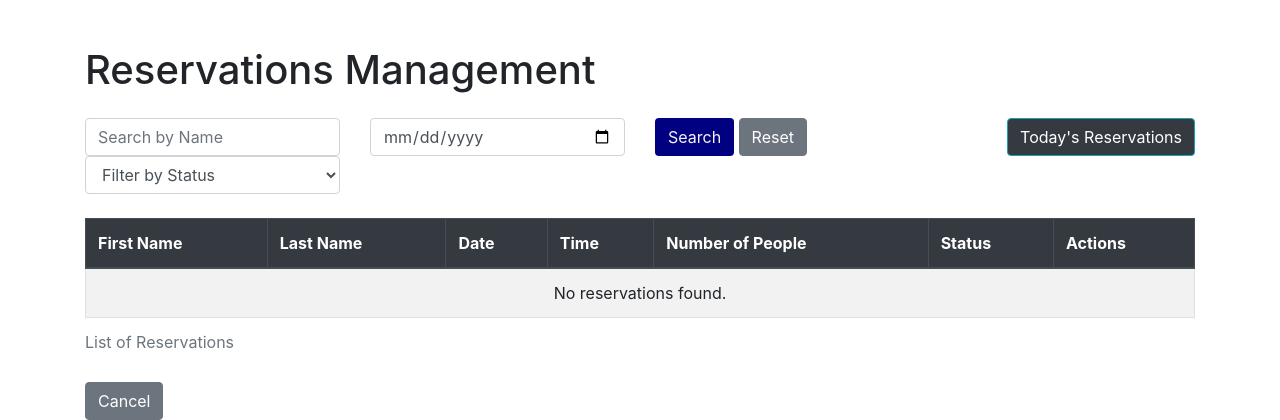
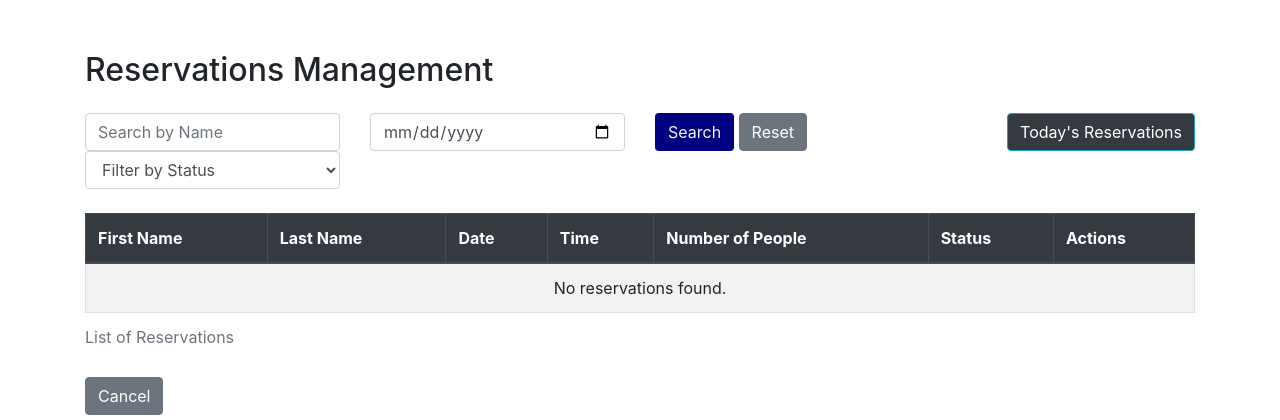
Before and after one commit to Faysal-Ahmed-Aweys/Delight-Restaurant-, a Django app: page /reservations/manage/ in a window 1280 px wide. Shown: the part 102-522 px from the top of the page. Run offline with Django 5.2, Linux system fonts and the light colour scheme; data that the repository does not hold is empty; some libraries are stand-ins or nearby versions.

Commit message:
Fix heading level in reservations management template

```diff
--- a/reservations/templates/reservations_management.html
+++ b/reservations/templates/reservations_management.html
@@ -4,7 +4,7 @@
 
 {% block content %}
 <div class="container mt-5">
-    <h1 class="mb-4">Reservations Management</h1>
+    <h2 class="mb-4">Reservations Management</h2>
 
     <form method="GET" action="{% url 'Manage_reservations' %}" class="mb-4">
         <fieldset>
```
